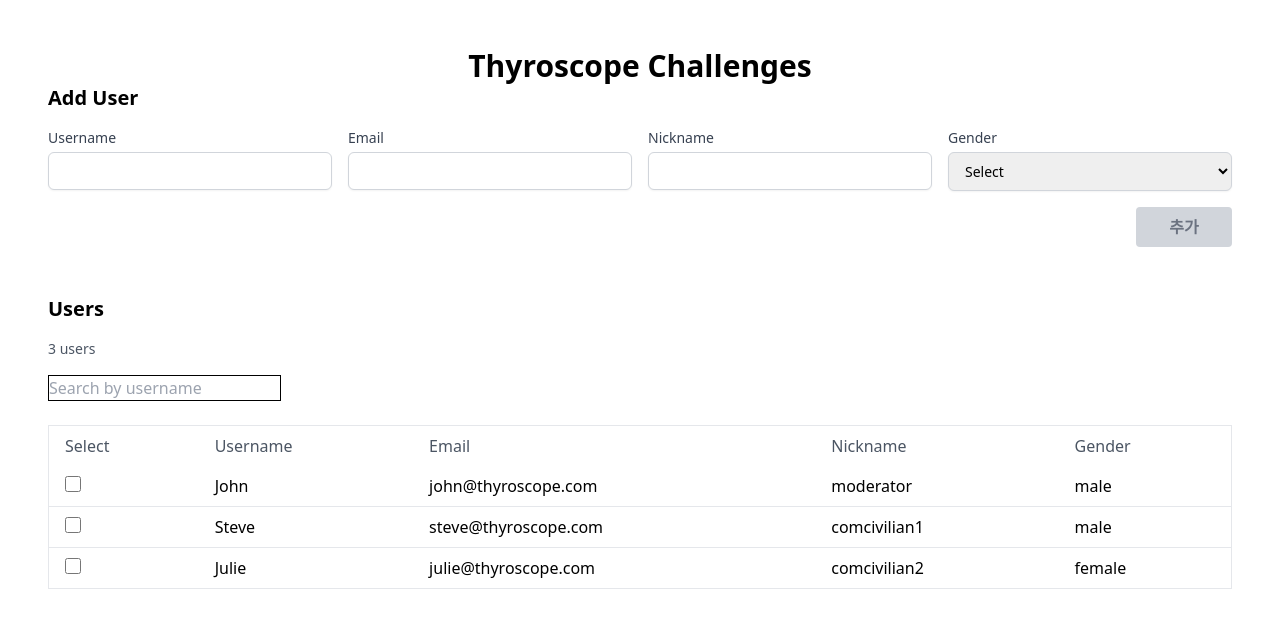
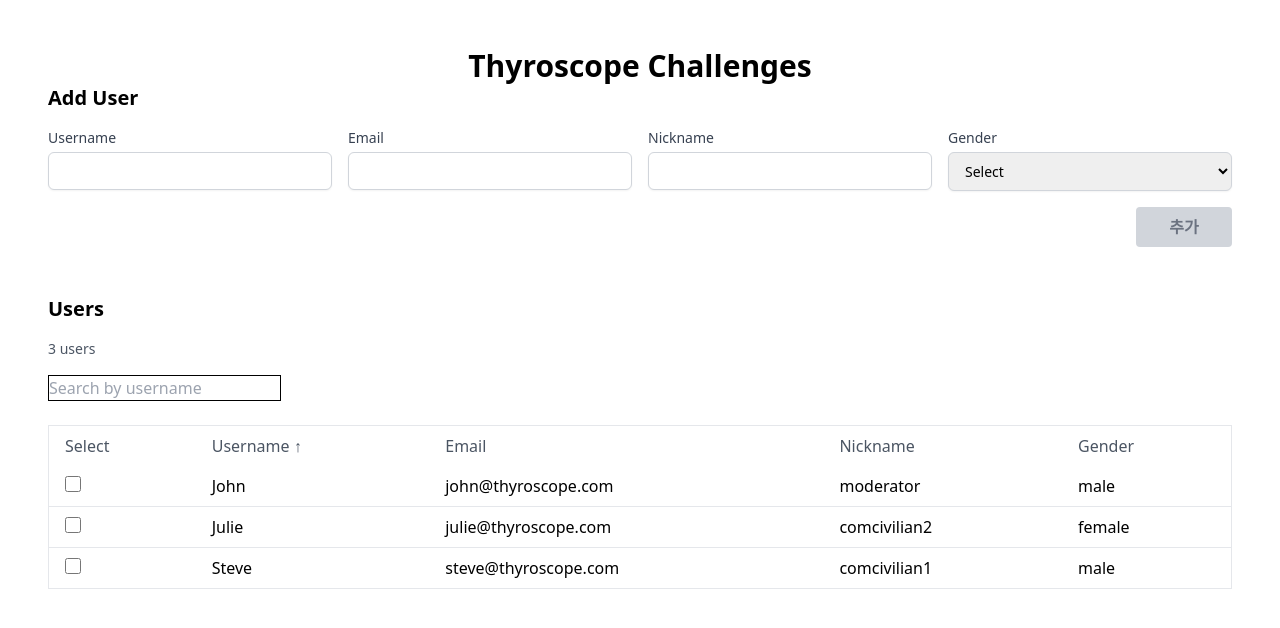
Before and after one commit to jungyeon-rgb/challenges, a React (Create React App) app: page / in a window 1280 px wide. Shown: the top 628 px of the page. Built offline with nearby package versions, Linux system fonts and the light colour scheme.

Commit message:
헤더 클릭해서 sorting 구현

```diff
--- a/src/components/UserList.jsx
+++ b/src/components/UserList.jsx
@@ -9,6 +9,11 @@ const UserList = () => {
   const [searchTerm, setSearchTerm] = useState("");
   const [editingUserId, setEditingUserId] = useState(null);
   const [editedUserData, setEditedUserData] = useState({});
+  const [originalEmail, setOriginalEmail] = useState("");
+  const [sortConfig, setSortConfig] = useState({
+    key: "username",
+    direction: "ascending",
+  });
 
   const {
     register,
@@ -19,7 +24,25 @@ const UserList = () => {
     mode: "onChange",
   });
 
-  const filteredUsers = users.filter((user) =>
+  const handleSort = (key) => {
+    let direction = "ascending";
+    if (sortConfig.key === key && sortConfig.direction === "ascending") {
+      direction = "descending";
+    }
+    setSortConfig({ key, direction });
+  };
+
+  const sortedUsers = [...users].sort((a, b) => {
+    if (a[sortConfig.key] < b[sortConfig.key]) {
+      return sortConfig.direction === "ascending" ? -1 : 1;
+    }
+    if (a[sortConfig.key] > b[sortConfig.key]) {
+      return sortConfig.direction === "ascending" ? 1 : -1;
+    }
+    return 0;
+  });
+
+  const filteredUsers = sortedUsers.filter((user) =>
     user.username.toLowerCase().includes(searchTerm.toLowerCase())
   );
 
@@ -29,6 +52,7 @@ const UserList = () => {
       setEditedUserData({});
     } else {
       setEditingUserId(user.email);
+      setOriginalEmail(user.email);
       setEditedUserData(user);
       Object.keys(user).forEach((key) => setValue(key, user[key]));
     }
@@ -42,7 +66,7 @@ const UserList = () => {
   const handleSaveClick = handleSubmit(() => {
     const isEmailTaken = users.some(
       (user) =>
-        user.email === editedUserData.email && user.email !== editingUserId
+        user.email === editedUserData.email && user.email !== originalEmail
     );
 
     if (isEmailTaken) {
@@ -51,7 +75,7 @@ const UserList = () => {
     }
 
     if (Object.keys(errors).length === 0) {
-      updateUser(editedUserData);
+      updateUser(editedUserData, originalEmail);
       setEditingUserId(null);
     }
   });
@@ -75,6 +99,8 @@ const UserList = () => {
         editedUserData={editedUserData}
         errors={errors}
         register={register}
+        onSort={handleSort}
+        sortConfig={sortConfig}
       />
     </div>
   );
--- a/src/components/UserTable.jsx
+++ b/src/components/UserTable.jsx
@@ -10,6 +10,8 @@ const UserTable = ({
   editedUserData,
   errors,
   register,
+  onSort,
+  sortConfig,
 }) => {
   return (
     <table className="min-w-full bg-white border mt-6">
@@ -18,17 +20,49 @@ const UserTable = ({
           <th className="px-4 py-2 text-left font-medium text-gray-600">
             Select
           </th>
-          <th className="px-4 py-2 text-left font-medium text-gray-600">
-            Username
+          <th
+            className="px-4 py-2 text-left font-medium text-gray-600 cursor-pointer"
+            onClick={() => onSort("username")}
+          >
+            Username{" "}
+            {sortConfig.key === "username"
+              ? sortConfig.direction === "ascending"
+                ? "↑"
+                : "↓"
+              : ""}
           </th>
-          <th className="px-4 py-2 text-left font-medium text-gray-600">
-            Email
+          <th
+            className="px-4 py-2 text-left font-medium text-gray-600 cursor-pointer"
+            onClick={() => onSort("email")}
+          >
+            Email{" "}
+            {sortConfig.key === "email"
+              ? sortConfig.direction === "ascending"
+                ? "↑"
+                : "↓"
+              : ""}
           </th>
-          <th className="px-4 py-2 text-left font-medium text-gray-600">
-            Nickname
+          <th
+            className="px-4 py-2 text-left font-medium text-gray-600 cursor-pointer"
+            onClick={() => onSort("nickname")}
+          >
+            Nickname{" "}
+            {sortConfig.key === "nickname"
+              ? sortConfig.direction === "ascending"
+                ? "↑"
+                : "↓"
+              : ""}
           </th>
-          <th className="px-4 py-2 text-left font-medium text-gray-600">
-            Gender
+          <th
+            className="px-4 py-2 text-left font-medium text-gray-600 cursor-pointer"
+            onClick={() => onSort("gender")}
+          >
+            Gender{" "}
+            {sortConfig.key === "gender"
+              ? sortConfig.direction === "ascending"
+                ? "↑"
+                : "↓"
+              : ""}
           </th>
         </tr>
       </thead>
--- a/src/store/userStore.js
+++ b/src/store/userStore.js
@@ -25,10 +25,10 @@ const useUserStore = create((set) => ({
     set((state) => ({
       users: [...state.users, newUser],
     })),
-  updateUser: (updatedUser) =>
+  updateUser: (updatedUser, originalEmail) =>
     set((state) => ({
       users: state.users.map((user) =>
-        user.email === updatedUser.email ? updatedUser : user
+        user.email === originalEmail ? updatedUser : user
       ),
     })),
   deleteUser: (email) =>
```
